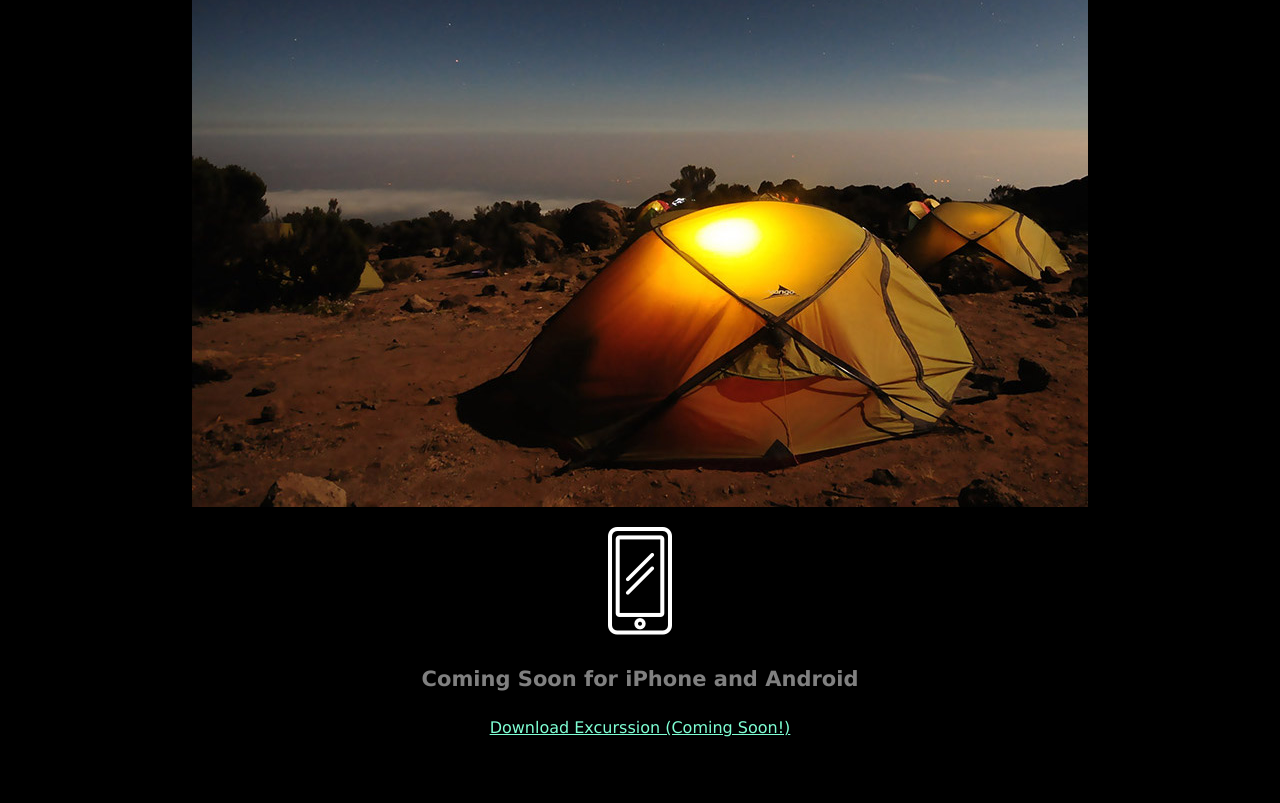
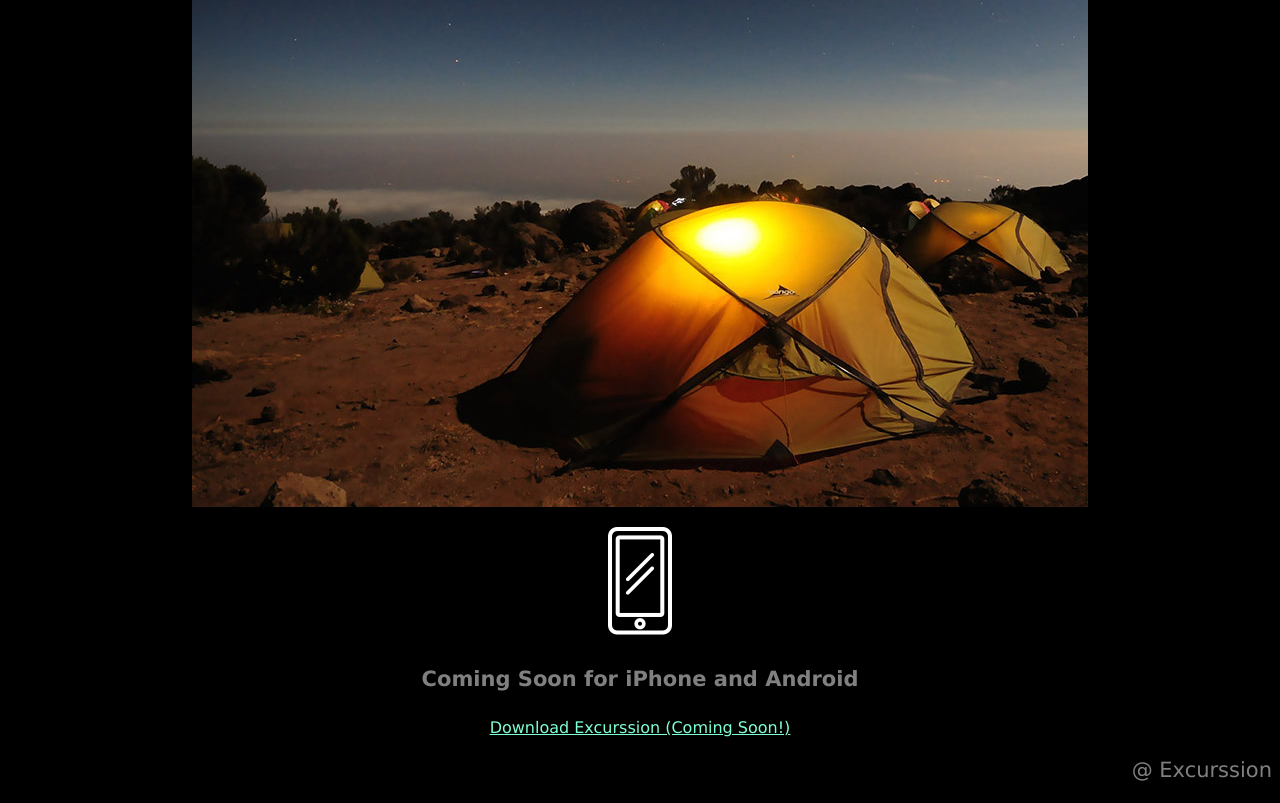
Before and after one commit to Moontags/excursion, a plain HTML site: page index.html in a window 1280 px wide. Shown: the part 505-1308 px from the top of the page. Before the commit the page ends 1258 px from the top, so only its background shows below. Drawn offline with Linux system fonts and the light colour scheme.

Commit message:
Final push

```diff
--- a/index.html
+++ b/index.html
@@ -11,7 +11,7 @@
         <h1 class="headermain">Discover hidden places in the world around you</h1>
         <p><a class="linkcta" href="#">Download Excurssion (Coming Soon!)</a></p>
 
-        <video src="resources/video/excursion.mp4" type="video/mp4" autoplay loop>
+        <video src="resources/video/excursion.mp4" type="video/mp4" autoplay loop muted>
         </video>
         <h2 class="headersecondary">Your personal travel guide</h2>
         <h4 class="headersubheader">Excursion remembers places you like, and recommends new points of interest around you.</h4>
@@ -19,5 +19,7 @@
         <p><img src="images/phone.png"></p>
         <h4 class="headersubheader">Coming Soon for iPhone and Android</h4>
         <p><a class="linkcta" href="#">Download Excurssion (Coming Soon!)</a></p>
+        <p class="footer--copyright"> @ Excurssion</p>
+
     </body>
     </html>
--- a/style.css
+++ b/style.css
@@ -25,3 +25,8 @@ body {
   font-size: 21px;
   color: grey;
 }
+.footer--copyright {
+  font-size: 21px;
+  color: grey;
+  text-align: right;
+}
```
